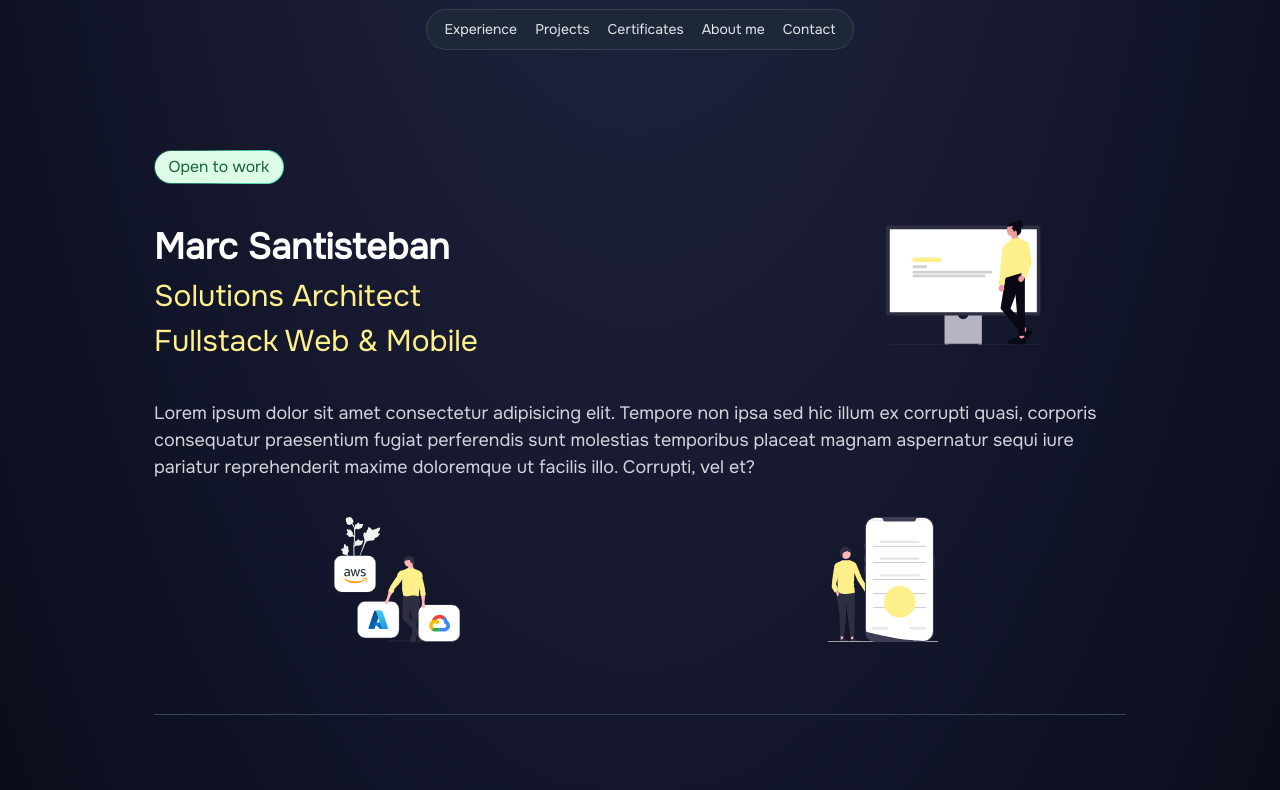
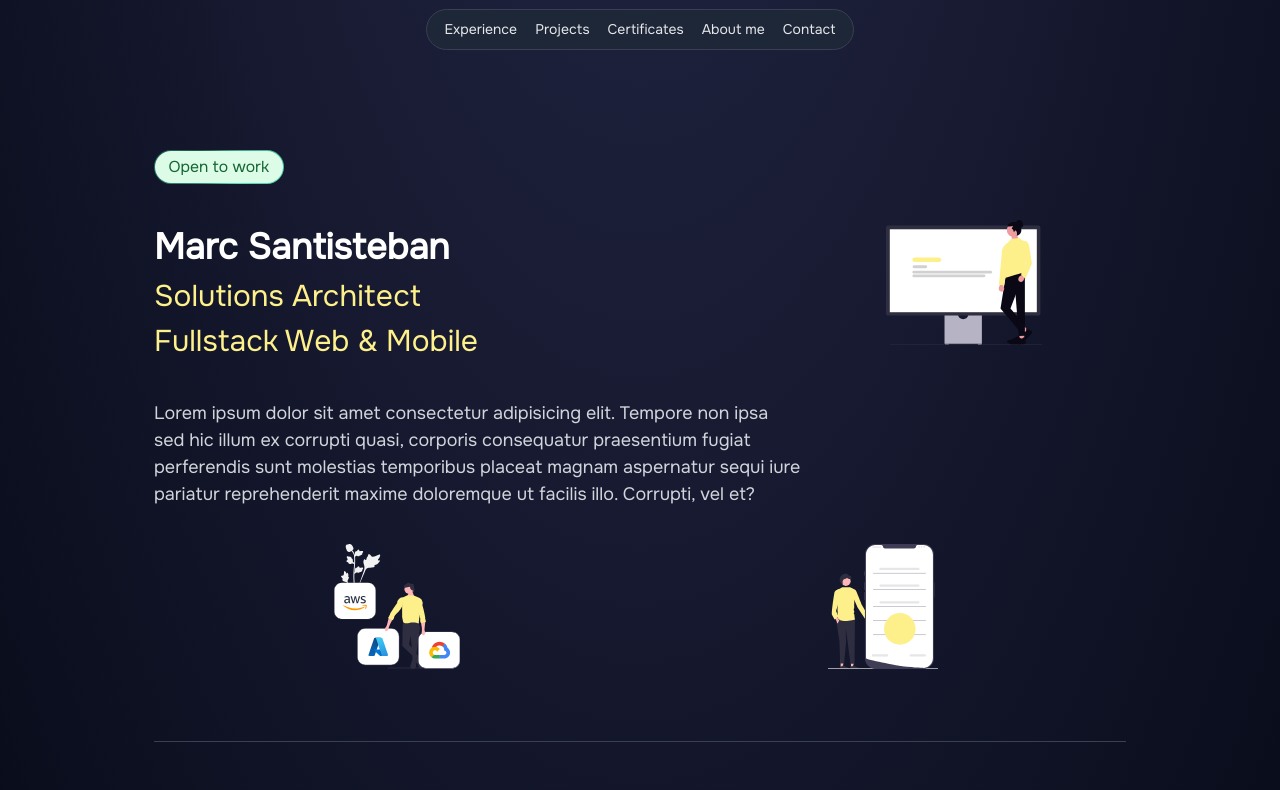
Before and after one commit to D1f3r3nt/Portfolio, a React (Vite) app: page / in a window 1280 px wide. Shown: the top 790 px of the page. Built offline with nearby package versions, Linux system fonts and the light colour scheme.

Commit message:
feature: Refactor page

```diff
--- a/src/components/molecules/PresentationHome.tsx
+++ b/src/components/molecules/PresentationHome.tsx
@@ -27,8 +27,10 @@ export const PresentationHome = () => {
                   <img src="../src/assets/icons/flat_web.svg" alt="Web developer" className='h-[125px]'/>
               </div>
           </div>
-          <div className='text-light'>
-              Lorem ipsum dolor sit amet consectetur adipisicing elit. Tempore non ipsa sed hic illum ex corrupti quasi, corporis consequatur praesentium fugiat perferendis sunt molestias temporibus placeat magnam aspernatur sequi iure pariatur reprehenderit maxime doloremque ut facilis illo. Corrupti, vel et?
+          <div className='grid grid-cols-3'>
+              <div className='text-light col-span-2'>
+                  Lorem ipsum dolor sit amet consectetur adipisicing elit. Tempore non ipsa sed hic illum ex corrupti quasi, corporis consequatur praesentium fugiat perferendis sunt molestias temporibus placeat magnam aspernatur sequi iure pariatur reprehenderit maxime doloremque ut facilis illo. Corrupti, vel et?
+              </div>
           </div>
           <div className='w-full grid grid-cols-2'>
               <div className='flex justify-center'>
```
